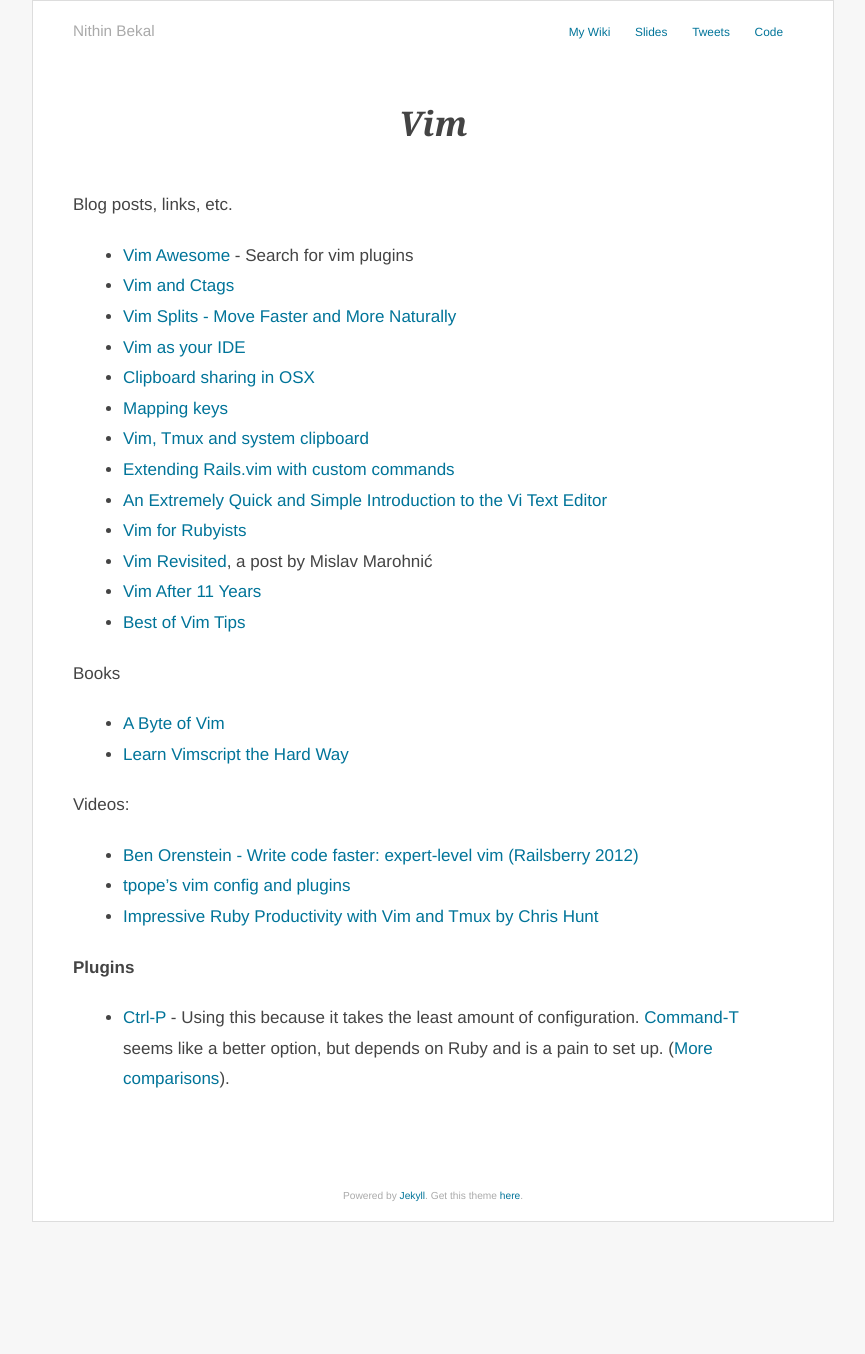
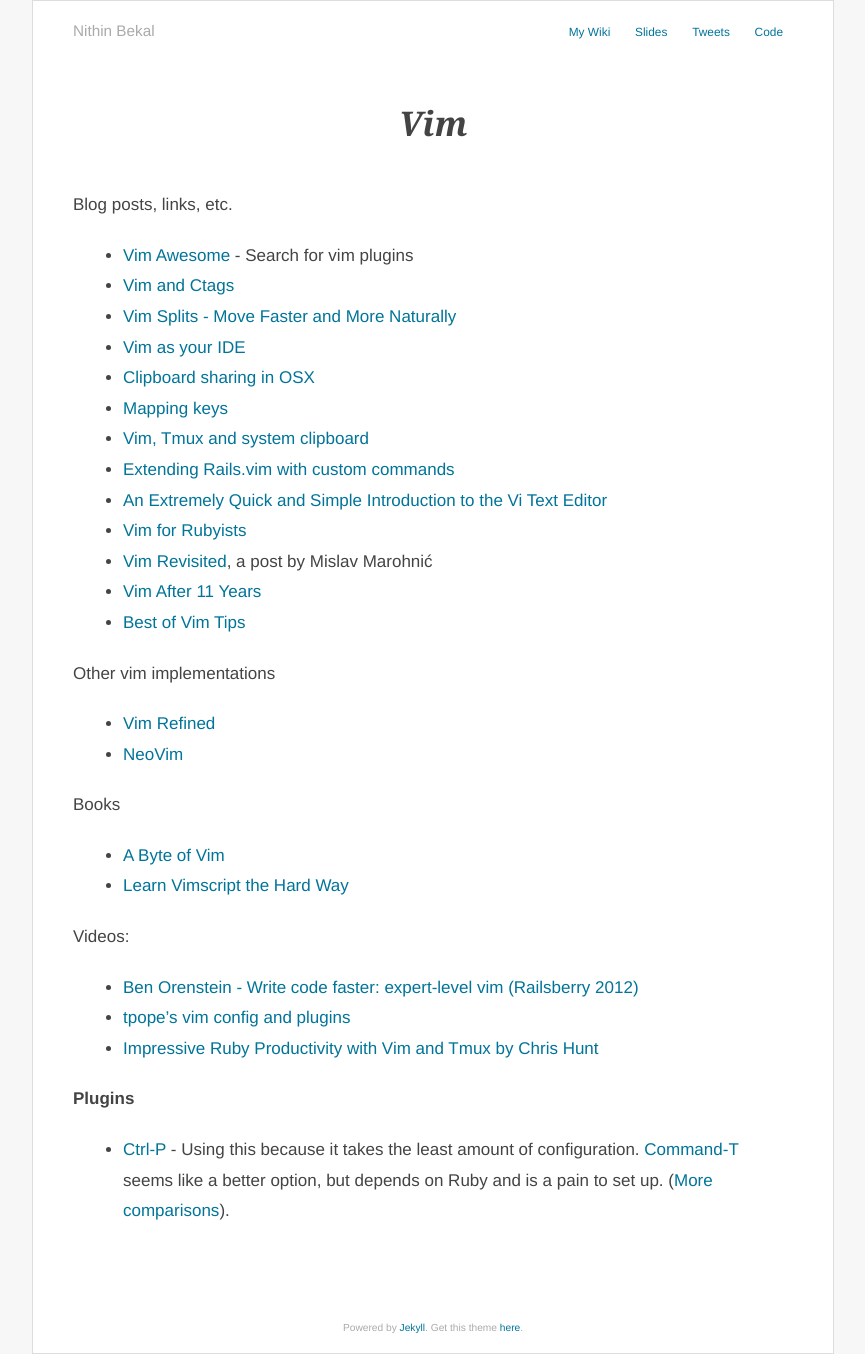
Before and after one commit to nithinbekal/nithinbekal.github.io, a Jekyll site: the page built from notes/vim/index.md, in a window 1280 px wide. Shown: the whole page, without its empty margins (207-1072 px from the left). Built offline with Jekyll 4.4.1, drawn with Linux system fonts in a browser that asks for light colours; before the commit the page ends 1222 px from its top, so only the background shows below that.

Commit message:
Add neovim/VimR bookmarks

```diff
--- a/notes/vim/index.md
+++ b/notes/vim/index.md
@@ -20,6 +20,11 @@
 * [Vim After 11 Years](http://statico.github.io/vim.html)
 * [Best of Vim Tips](http://zzapper.co.uk/vimtips.html)
 
+Other vim implementations
+
+* [Vim Refined](http://vimr.org/)
+* [NeoVim](http://neovim.org/)
+
 Books
 
 * [A Byte of Vim](http://files.swaroopch.com/vim/byte_of_vim_v051.pdf)
```
